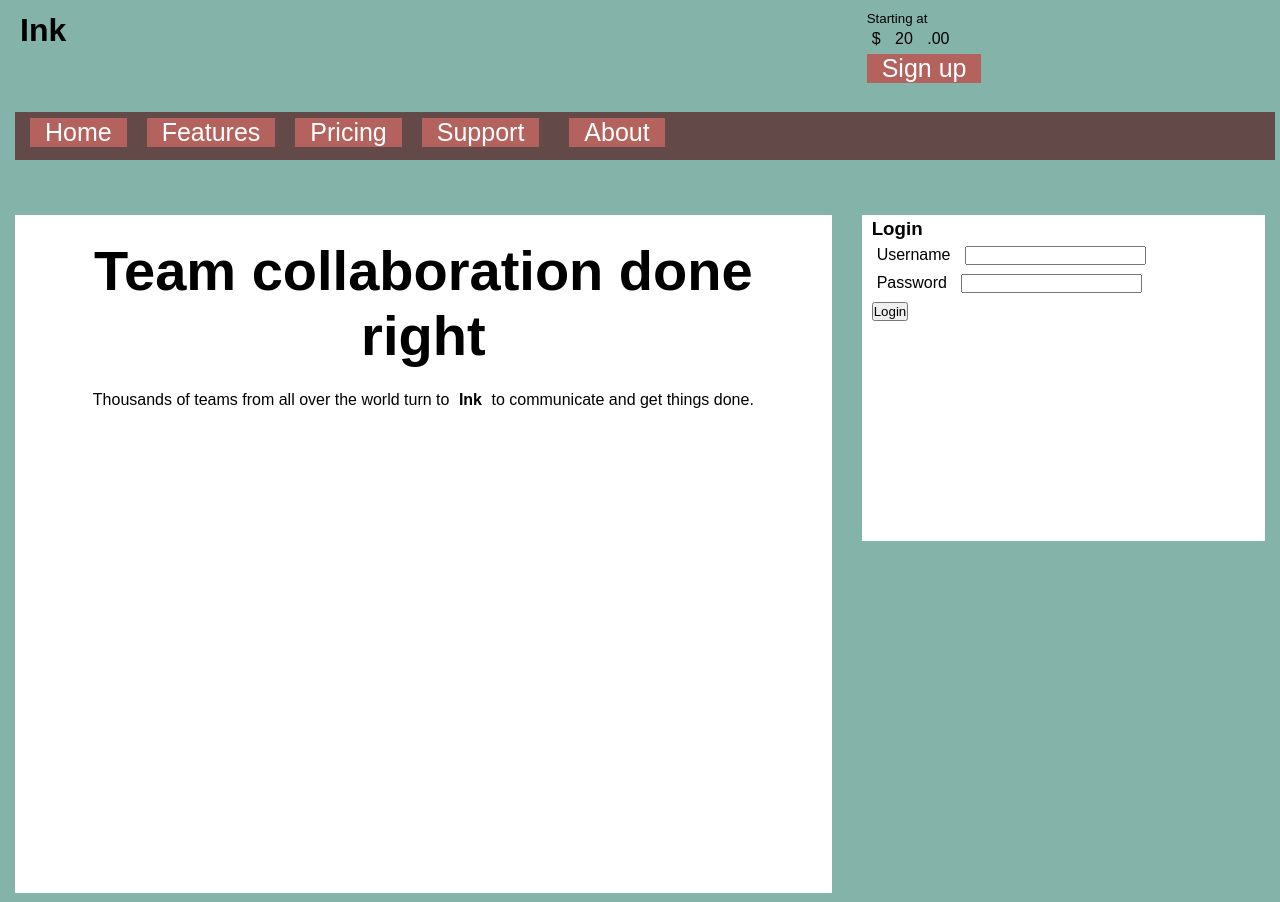
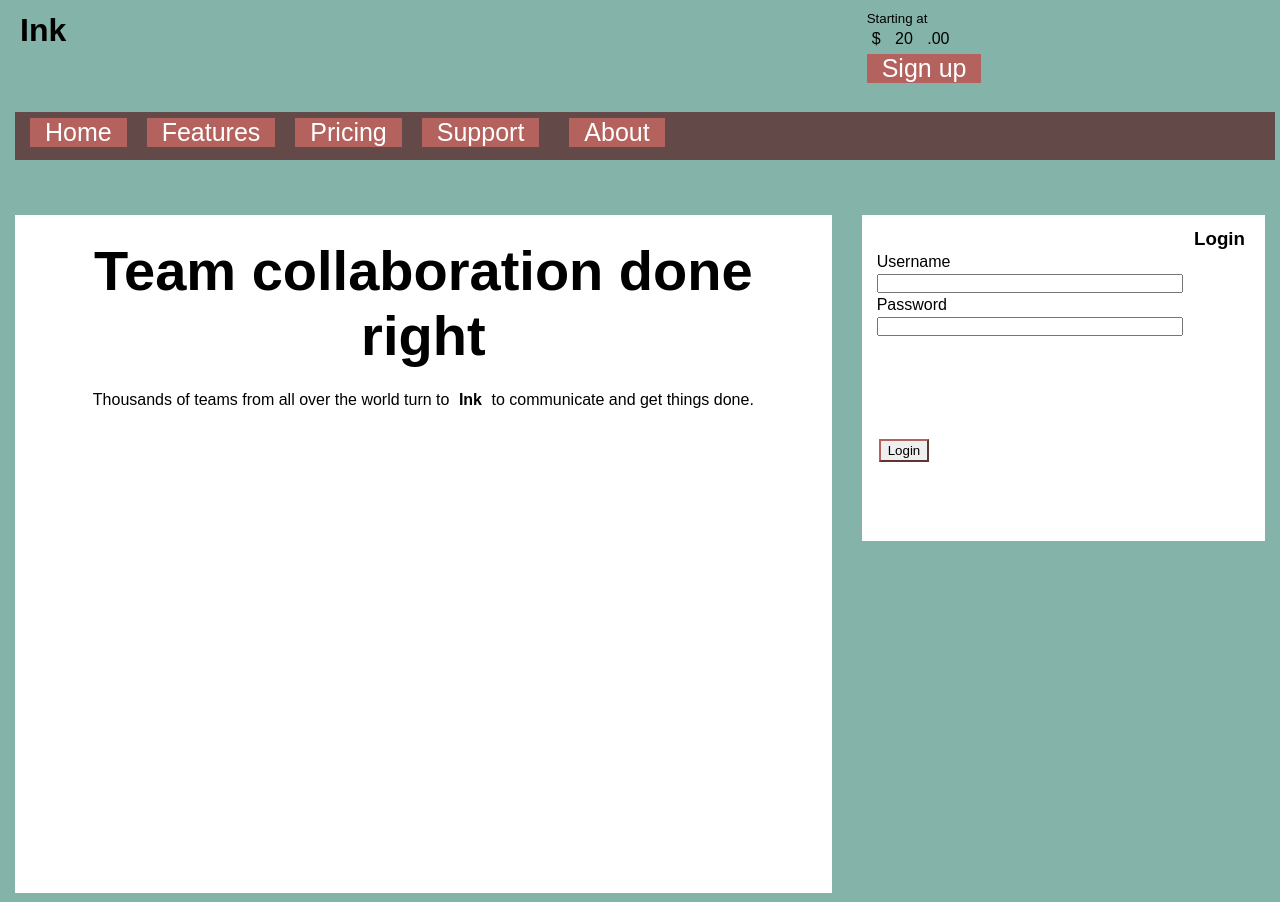
Before and after one commit to nic-dgl203-2021FA/assignment2a-2-Acroft13, a plain HTML site: page index.html in a window 1280 px wide. Drawn offline with Linux system fonts and the light colour scheme.

Commit message:
Style login form

```diff
--- a/base.css
+++ b/base.css
@@ -109,7 +109,39 @@ a {
 
 /* form */
 
+/* top right-tile */
 .sidebar-top.tile {
     grid-area: sidebartop;
     background: white;
 }
+
+/* login form */
+.login-form {
+    background: white;
+grid-area: sidebartop;
+}
+
+.login-form h3 {
+    text-align: right;
+    padding-right: 10px;
+    padding-top: 10px;
+}
+
+#username {
+    display: block;
+    width: 80%;
+}
+
+#password {
+    display: block;
+    width: 80%;
+}
+
+button {
+    border-color:rgb(180, 98, 93);
+    padding: 2px 7px 2px 7px;
+    margin-top: 100px;
+    margin-left: 12px;
+
+
+}
```
